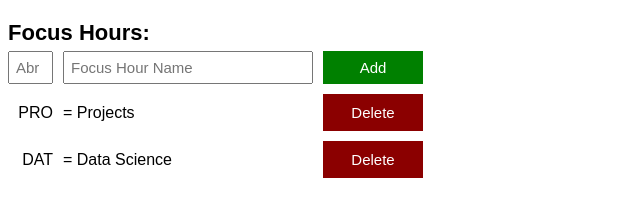
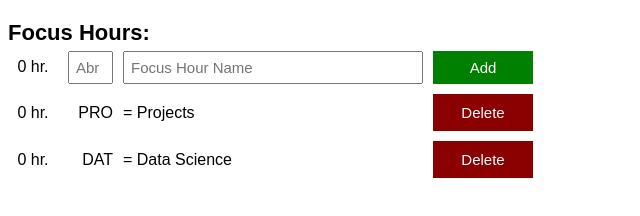
Before and after one commit to Israeli21/time-table-project, a website: page Focus Hours/todo-list.html in a window 1280 px wide. Shown: the whole page, without its empty margins (0-640 px from the left). Drawn offline with Linux system fonts and the light colour scheme.

Commit message:
Added the 0hours on the focus hours

```diff
--- a/Focus Hours/todo-list.css
+++ b/Focus Hours/todo-list.css
@@ -5,7 +5,7 @@ body{
 .todo-grid,
 .todo-input-grid{
     display: grid;
-    grid-template-columns: 45px 250px 100px;
+    grid-template-columns: 50px 45px 300px 100px;
     column-gap: 10px;
     row-gap: 10px;
     align-items: center;
@@ -18,6 +18,13 @@ body{
 
 .right-alignment{
     text-align: right;
+}
+
+.focus-hour-number{
+    height: 32px;
+    display: flex;
+    align-items: center;        /* vertical alignment */
+    justify-content: center;    /* horizontal alignment */
 }
 
 .name-input,
--- a/Focus Hours/todo-list.html
+++ b/Focus Hours/todo-list.html
@@ -8,6 +8,7 @@
   <body>
     <p class="focus-hour-subtitle">Focus Hours:</p>
     <div class = "todo-input-grid">
+      <div class="focus-hour-number"><p>0 hr.</p></div>
       <input placeholder = "Abr"
         class = "js-name-input name-input">
       <input placeholder = "Focus Hour Name"
--- a/Focus Hours/todo-list.js
+++ b/Focus Hours/todo-list.js
@@ -14,6 +14,7 @@ function renderTodoList(){
     todoList.forEach((todoObject, index) =>{
         const {abb, dueDate} = todoObject;
         const html = `
+        <div  class="focus-hour-number"><p>0 hr.</p></div>
         <div class="right-alignment">${abb}</div>
         <div>= ${dueDate}</div>
             <button class = "delete-todo-button js-delete-todo-button">Delete</button>
```
